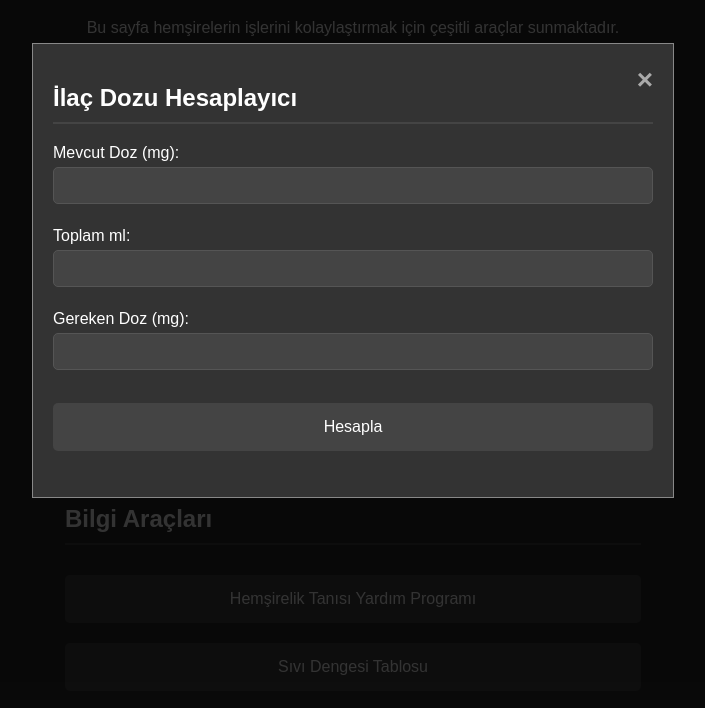
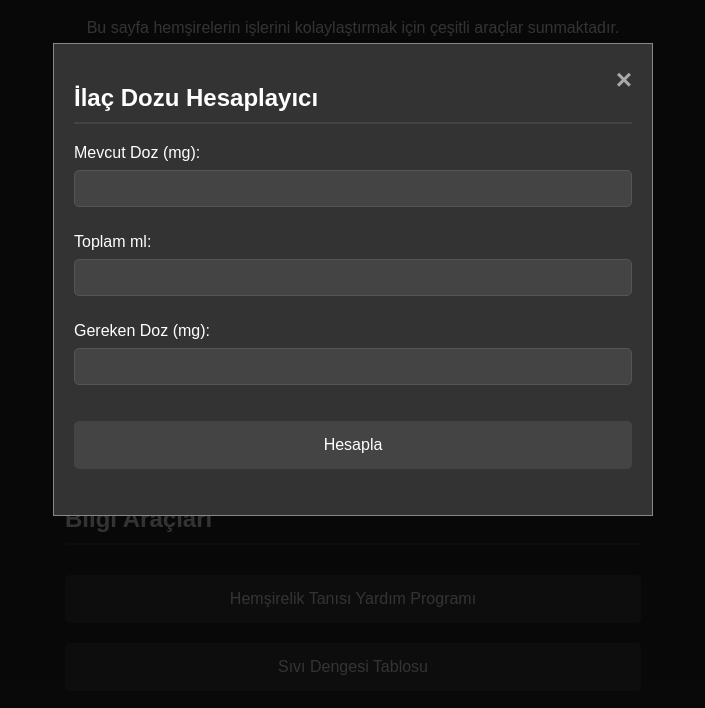
Before and after one commit to alperencanesen/hemsirearaclari, a plain HTML site: page index.html in a window 1280 px wide. Both pictures are taken after a click on the button "İlaç Dozu Hesaplayıcı". Shown: the part 81-789 px from the top of the page, without its empty margins (287-992 px from the left). Drawn offline with Linux system fonts and the light colour scheme.

Commit message:
css + api

```diff
--- a/scripts.js
+++ b/scripts.js
@@ -1,4 +1,4 @@
-const apiKey = 'sk-proj-Pu6o6YAaw8hGGTmv9RPUT3BlbkFJru3yJHYa5ILfPNUMnP9G'; // Doğru OpenAI API anahtarını buraya ekleyin
+const apiKey = 'sk-svcacct-IwnHxgn9YIdMAmlOwBGZT3BlbkFJPoUYn2Os7y9lYC98ES7H'; // Doğru OpenAI API anahtarını buraya ekleyin
 
 function showTool(toolId) {
     if (toolId === 'ilacDozu') {
--- a/styles.css
+++ b/styles.css
@@ -70,6 +70,7 @@ button:hover {
     width: 80%;
     max-width: 600px;
     color: #FFFFFF; /* Beyaz metin */
+    box-sizing: border-box; /* İç ve dış kenar boşlukları dahil */
 }
 
 .close {
@@ -86,11 +87,11 @@ button:hover {
     cursor: pointer;
 }
 
-input[type="number"] {
-    width: 100%;
+input[type="number"], input[type="date"], textarea {
+    width: 100%; /* Genişlik yüzde olarak ayarlandı */
     padding: 10px;
-    margin: 5px 0;
-    box-sizing: border-box;
+    margin: 8px 0;
+    box-sizing: border-box; /* İç ve dış kenar boşlukları dahil */
     border: 1px solid #555555;
     border-radius: 5px;
     background-color: #444444; /* Koyu gri giriş alanı arka planı */
```
